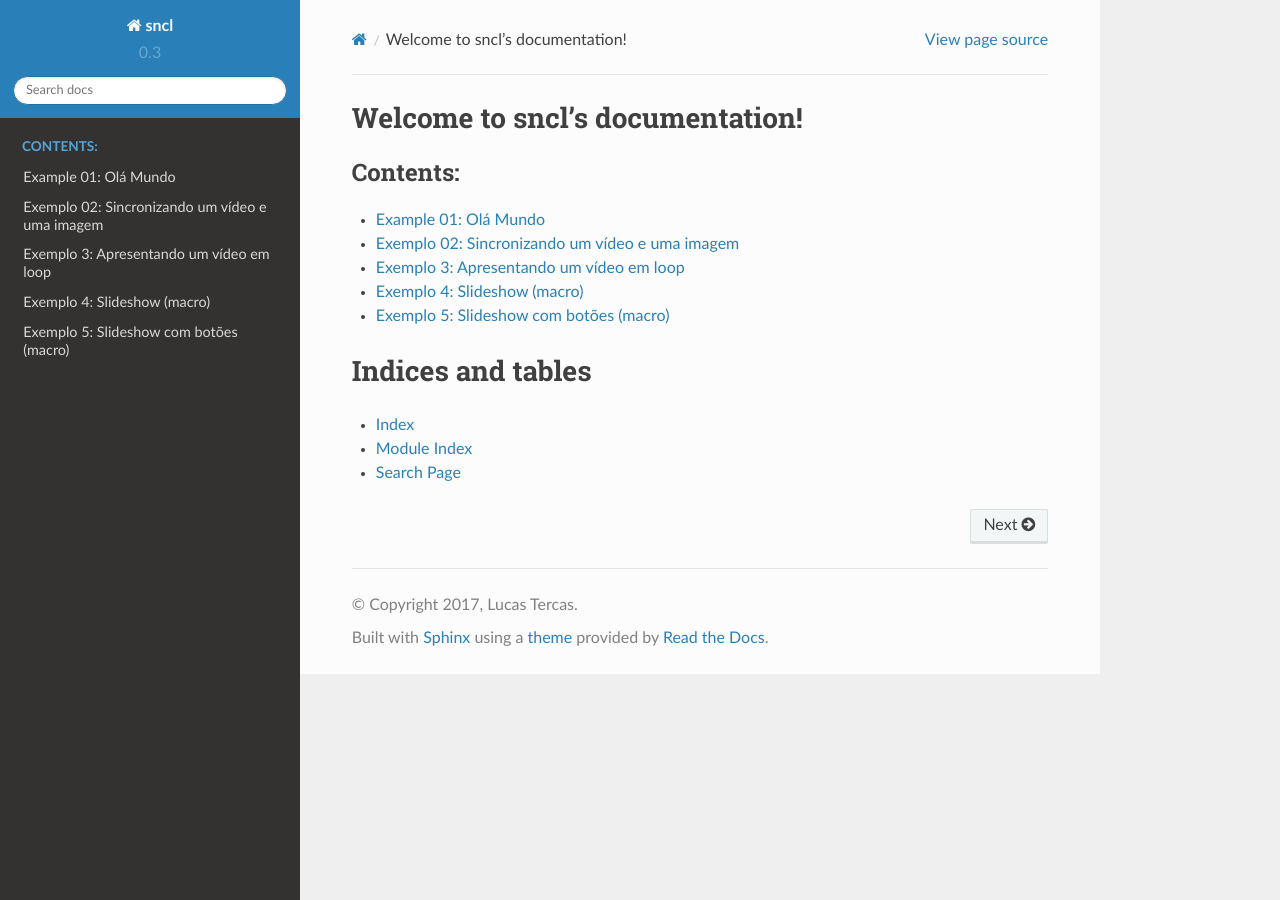
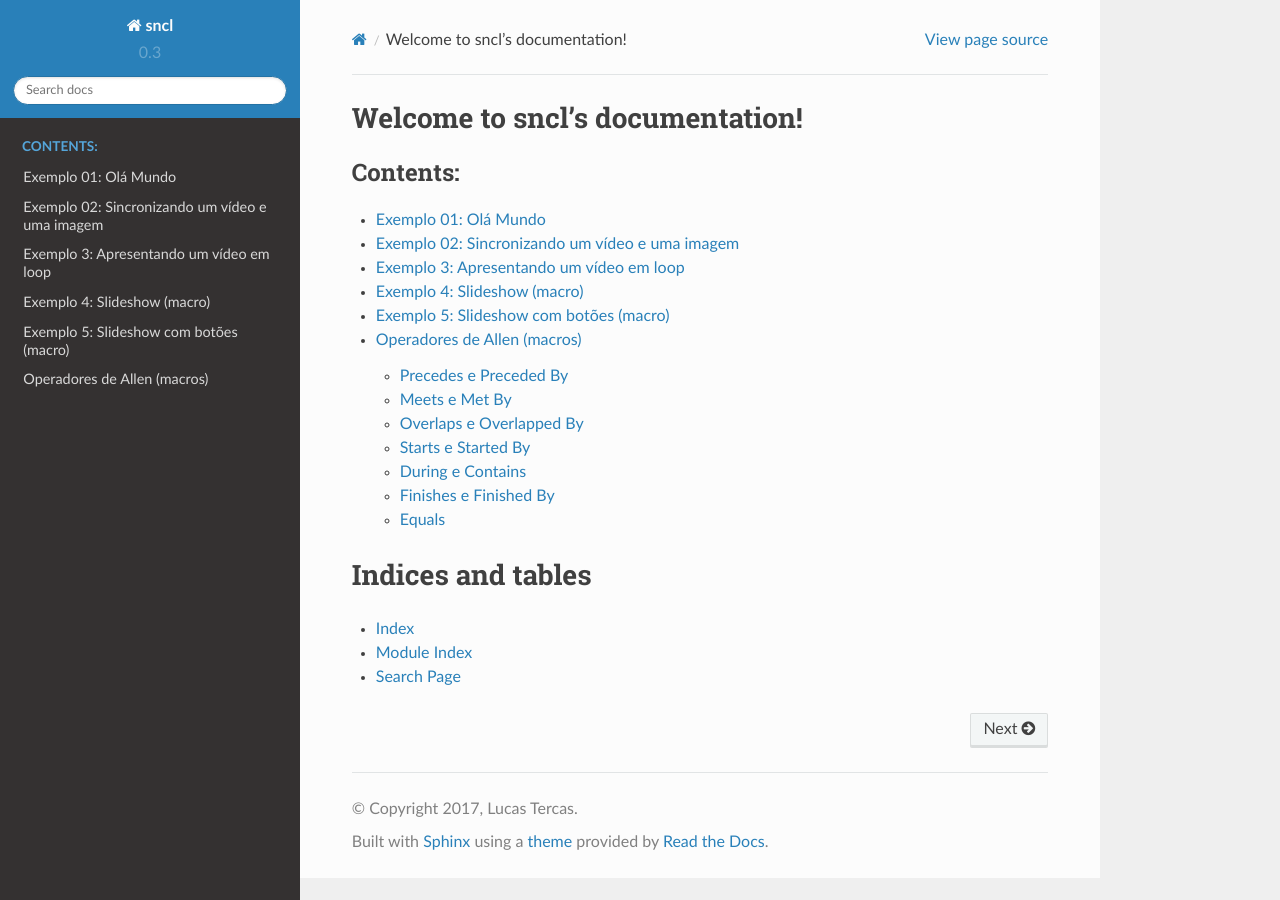
Before and after one commit to TeleMidia-MA/sncl, a Sphinx documentation site: the page built from doc/index.rst, in a window 1280 px wide. Built offline with Sphinx 7.4.7 and the Read the Docs theme 2.0.0, drawn with Linux system fonts in a browser that asks for light colours; some of the changed lines change nothing that is shown.

Commit message:
doc: Add Allens's operators

```diff
--- a/doc/example01-helloworld.rst
+++ b/doc/example01-helloworld.rst
@@ -1,4 +1,4 @@
-Example 01: Olá Mundo
+Exemplo 01: Olá Mundo
 =====================
 
 .. literalinclude:: ../spec/ola-mundo.sncl
--- /dev/null
+++ b/doc/example06-allens-operators.rst
@@ -0,0 +1,141 @@
+Operadores de Allen (macros)
+============================
+
+
+Precedes e Preceded By
+----------------------
+
+A media1 acontece antes da media2, ou a media2 é precedida pela media1.
+
+.. code-block:: lua
+
+  macro precedes (A, B, delay)
+    onBegin A do
+      start B
+        delay: delay
+      end
+    end
+  end
+
+  media media1
+     src: "media2.mp4"
+  end
+
+  media media2
+    src: "media2.mp4"
+  end
+
+  precedes(media1, media2)
+
+Meets e Met By
+--------------
+
+A media1 encontra a media2
+
+.. code-block:: lua
+
+  macro meets (A, B)
+    onEnd A do
+      start B end
+    end
+  end
+
+  media media1
+    src: "media2.mp4"
+  end
+
+  media media2
+    src: "media2.mp4"
+  end
+
+  meets (media1, media2)
+
+Overlaps e Overlapped By
+------------------------
+
+A media1 sobrepõe a media2
+
+.. code-block:: lua
+
+  TODO.
+
+Starts e Started By
+-------------------
+
+A media1 começa a media2, ou a media2 é começada pela media1.
+
+.. code-block:: lua
+
+  macro starts (A, B)
+    onBegin A do
+      start B end
+    end
+  end
+
+  media media1
+    src: "media1.mp4"
+  end
+
+  media media2
+    src: "media2.mp4"
+  end
+
+  starts (media1, media2)
+
+During e Contains
+-----------------
+
+A media1 acontece durante a media2, ou a media2 contém a media1.
+
+.. code-block:: lua
+
+  TODO.
+
+Finishes e Finished By
+----------------------
+
+A media1 acaba a media 2, ou a media2 é acabada pela media1.
+
+.. code-block:: lua
+
+  macro finishes (A, B)
+    onEnd A do
+      stop B end
+    end
+  end
+
+  media media1
+    src: "media1.mp4"
+  end
+
+  media media2
+    src: "media2.mp4"
+  end
+
+  finishes (media1, media2)
+
+Equals
+------
+
+A duração de ambas as mídias são iguais.
+
+.. code-block:: lua
+
+  macro equals (A, B)
+    onBegin A do
+      start B end
+    end
+    onEnd A do
+      stop B end
+    end
+  end
+
+  media media1
+    src: "media1.mp4"
+  end
+
+  media media2
+    src: "media2.mp4"
+  end
+
+  equals (media1, media2)
--- a/doc/index.rst
+++ b/doc/index.rst
@@ -15,6 +15,7 @@ Welcome to sncl's documentation!
    example03-video-loop
    example04-slideshow
    example05-slideshow-buttons
+   example06-allens-operators
 
 
 Indices and tables
```
